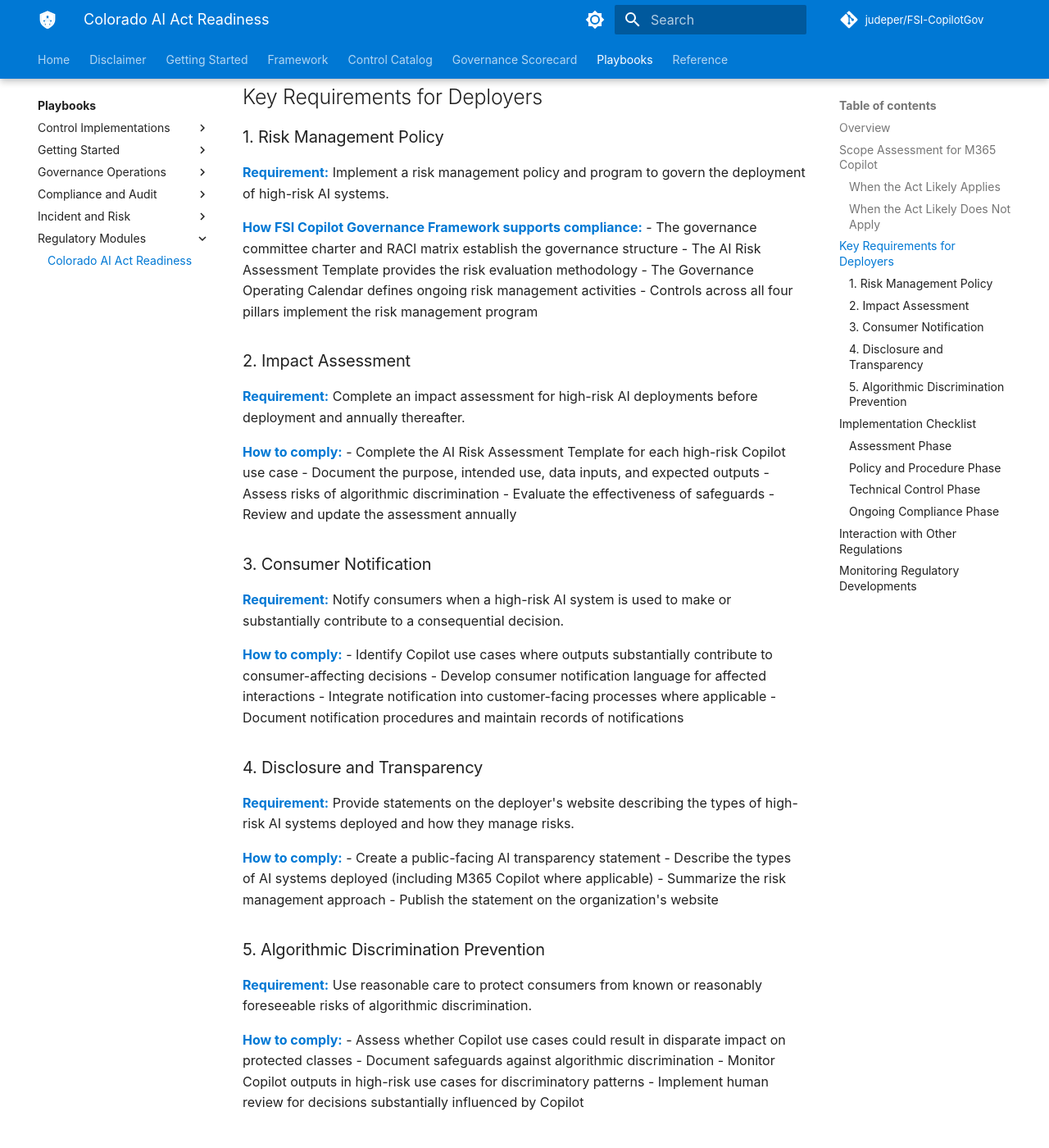
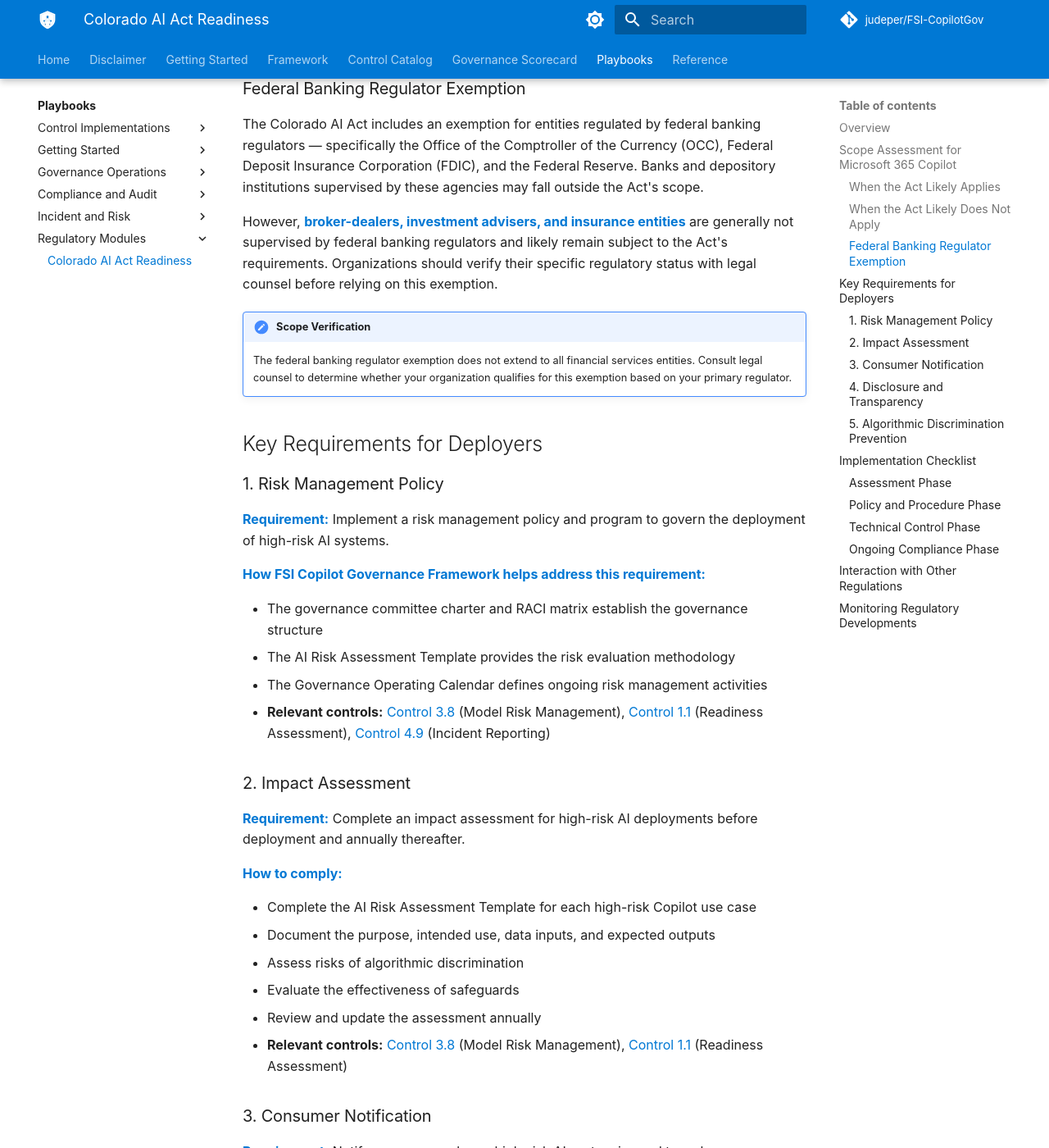
Before and after one commit to judeper/FSI-CopilotGov, an MkDocs documentation site: the page built from docs/playbooks/regulatory-modules/colorado-ai-act-readiness.md, in a window 1280 px wide and 1400 px high, scrolled down 1469 px. Shown: the whole window at 82% size. Built offline with MkDocs 1.6.1 and Material for MkDocs 9.7.7, drawn with Linux system fonts in a browser that asks for light colours; comment, search, counter and statistics services are not loaded; some of the changed text lies outside the part shown.

Commit message:
Iteration 1: Fix playbooks-regulatory (3 issues)

```diff
--- a/docs/playbooks/regulatory-modules/colorado-ai-act-readiness.md
+++ b/docs/playbooks/regulatory-modules/colorado-ai-act-readiness.md
@@ -6,16 +6,16 @@
 
 ## Overview
 
-The Colorado AI Act (SB 24-205), signed into law in 2024, establishes requirements for developers and deployers of "high-risk artificial intelligence systems" — AI systems that make, or are a substantial factor in making, consequential decisions affecting consumers. Financial services organizations using M365 Copilot should assess whether their use cases fall within the Act's scope.
+The Colorado AI Act (SB 24-205), signed into law in 2024, establishes requirements for developers and deployers of "high-risk artificial intelligence systems" — AI systems that make, or are a substantial factor in making, consequential decisions affecting consumers. Financial services organizations using Microsoft 365 Copilot should assess whether their use cases fall within the Act's scope.
 
 **Effective date:** June 30, 2026 (amended by SB 25B-004)
 **Applicability:** Organizations that deploy AI systems making or substantially contributing to consequential decisions in areas including financial services, insurance, and lending.
 
-## Scope Assessment for M365 Copilot
+## Scope Assessment for Microsoft 365 Copilot
 
 ### When the Act Likely Applies
 
-M365 Copilot use cases that may fall under the Colorado AI Act:
+Microsoft 365 Copilot use cases that may fall under the Colorado AI Act:
 
 | Use Case | Risk Assessment |
 |----------|----------------|
@@ -33,58 +33,76 @@
 | Copilot creating presentation formatting or editing | Productivity tool, not decision-making |
 | Copilot answering general knowledge questions | Not affecting specific consumers |
 
+### Federal Banking Regulator Exemption
+
+The Colorado AI Act includes an exemption for entities regulated by federal banking regulators — specifically the Office of the Comptroller of the Currency (OCC), Federal Deposit Insurance Corporation (FDIC), and the Federal Reserve. Banks and depository institutions supervised by these agencies may fall outside the Act's scope.
+
+However, **broker-dealers, investment advisers, and insurance entities** are generally not supervised by federal banking regulators and likely remain subject to the Act's requirements. Organizations should verify their specific regulatory status with legal counsel before relying on this exemption.
+
+!!! note "Scope Verification"
+    The federal banking regulator exemption does not extend to all financial services entities. Consult legal counsel to determine whether your organization qualifies for this exemption based on your primary regulator.
+
 ## Key Requirements for Deployers
 
 ### 1. Risk Management Policy
 
 **Requirement:** Implement a risk management policy and program to govern the deployment of high-risk AI systems.
 
-**How FSI Copilot Governance Framework supports compliance:**
+**How FSI Copilot Governance Framework helps address this requirement:**
+
 - The governance committee charter and RACI matrix establish the governance structure
 - The AI Risk Assessment Template provides the risk evaluation methodology
 - The Governance Operating Calendar defines ongoing risk management activities
-- Controls across all four pillars implement the risk management program
+- **Relevant controls:** [Control 3.8](../../controls/pillar-3-compliance/3.8-model-risk-management.md) (Model Risk Management), [Control 1.1](../../controls/pillar-1-readiness/1.1-copilot-readiness-assessment.md) (Readiness Assessment), [Control 4.9](../../controls/pillar-4-operations/4.9-incident-reporting.md) (Incident Reporting)
 
 ### 2. Impact Assessment
 
 **Requirement:** Complete an impact assessment for high-risk AI deployments before deployment and annually thereafter.
 
 **How to comply:**
+
 - Complete the AI Risk Assessment Template for each high-risk Copilot use case
 - Document the purpose, intended use, data inputs, and expected outputs
 - Assess risks of algorithmic discrimination
 - Evaluate the effectiveness of safeguards
 - Review and update the assessment annually
+- **Relevant controls:** [Control 3.8](../../controls/pillar-3-compliance/3.8-model-risk-management.md) (Model Risk Management), [Control 1.1](../../controls/pillar-1-readiness/1.1-copilot-readiness-assessment.md) (Readiness Assessment)
 
 ### 3. Consumer Notification
 
 **Requirement:** Notify consumers when a high-risk AI system is used to make or substantially contribute to a consequential decision.
 
 **How to comply:**
+
 - Identify Copilot use cases where outputs substantially contribute to consumer-affecting decisions
 - Develop consumer notification language for affected interactions
 - Integrate notification into customer-facing processes where applicable
 - Document notification procedures and maintain records of notifications
+- **Relevant controls:** [Control 3.9](../../controls/pillar-3-compliance/3.9-ai-disclosure-transparency.md) (AI Disclosure and Transparency), [Control 3.4](../../controls/pillar-3-compliance/3.4-communication-compliance.md) (Communication Compliance)
 
 ### 4. Disclosure and Transparency
 
 **Requirement:** Provide statements on the deployer's website describing the types of high-risk AI systems deployed and how they manage risks.
 
 **How to comply:**
+
 - Create a public-facing AI transparency statement
-- Describe the types of AI systems deployed (including M365 Copilot where applicable)
+- Describe the types of AI systems deployed (including Microsoft 365 Copilot where applicable)
 - Summarize the risk management approach
 - Publish the statement on the organization's website
+- **Relevant controls:** [Control 3.9](../../controls/pillar-3-compliance/3.9-ai-disclosure-transparency.md) (AI Disclosure and Transparency), [Control 3.7](../../controls/pillar-3-compliance/3.7-regulatory-reporting.md) (Regulatory Reporting)
 
 ### 5. Algorithmic Discrimination Prevention
 
 **Requirement:** Use reasonable care to protect consumers from known or reasonably foreseeable risks of algorithmic discrimination.
 
 **How to comply:**
+
 - Assess whether Copilot use cases could result in disparate impact on protected classes
 - Document safeguards against algorithmic discrimination
 - Monitor Copilot outputs in high-risk use cases for discriminatory patterns
 - Implement human review for decisions substantially influenced by Copilot
+- **Relevant controls:** [Control 3.6](../../controls/pillar-3-compliance/3.6-supervision-oversight.md) (Supervision and Oversight), [Control 3.1](../../controls/pillar-3-compliance/3.1-copilot-audit-logging.md) (Audit Logging), [Control 2.10](../../controls/pillar-2-security/2.10-insider-risk-detection.md) (Insider Risk Detection)
 
 ## Implementation Checklist
 
@@ -104,7 +122,7 @@
 
 ### Technical Control Phase
 
-- [ ] Configure Copilot governance controls per the framework (Pillars 1-4)
+- [ ] Configure Copilot governance controls per the framework (see Controls [1.1](../../controls/pillar-1-readiness/1.1-copilot-readiness-assessment.md), [3.1](../../controls/pillar-3-compliance/3.1-copilot-audit-logging.md), [3.8](../../controls/pillar-3-compliance/3.8-model-risk-management.md), [3.9](../../controls/pillar-3-compliance/3.9-ai-disclosure-transparency.md))
 - [ ] Implement human-in-the-loop review for high-risk use cases
 - [ ] Configure audit logging for high-risk Copilot interactions
 - [ ] Set up monitoring for potential discriminatory outcomes
```
